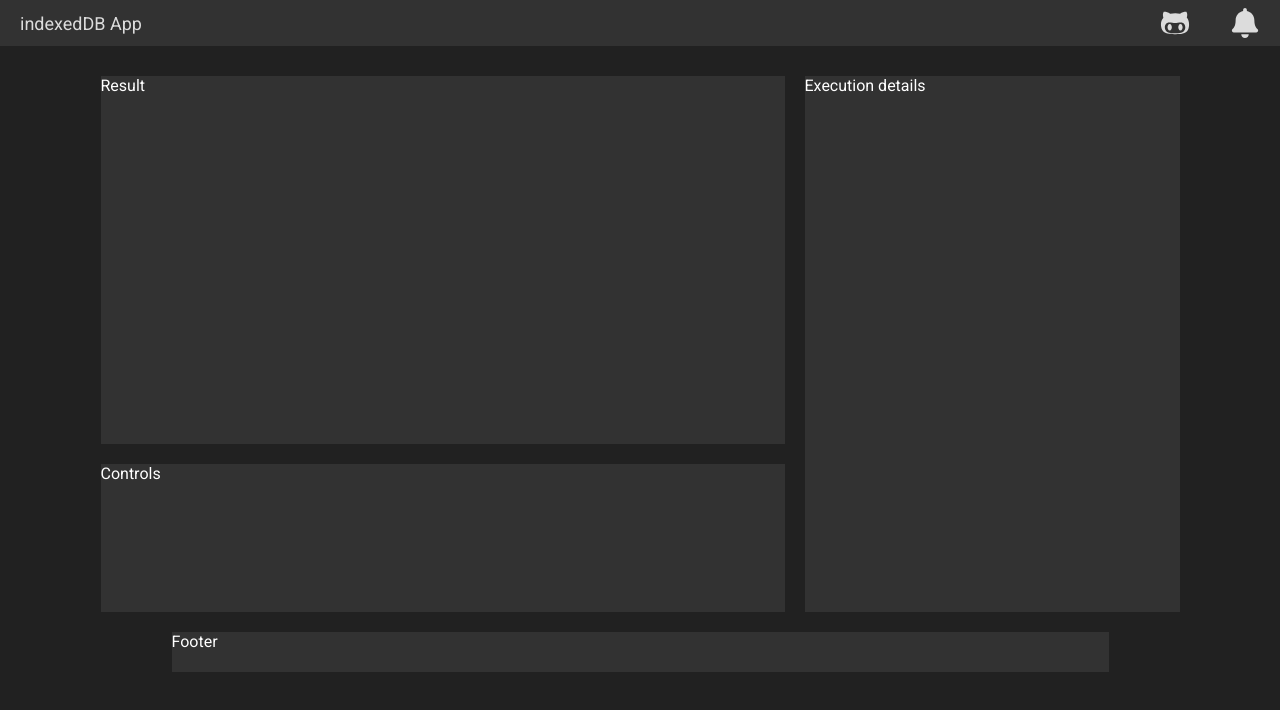
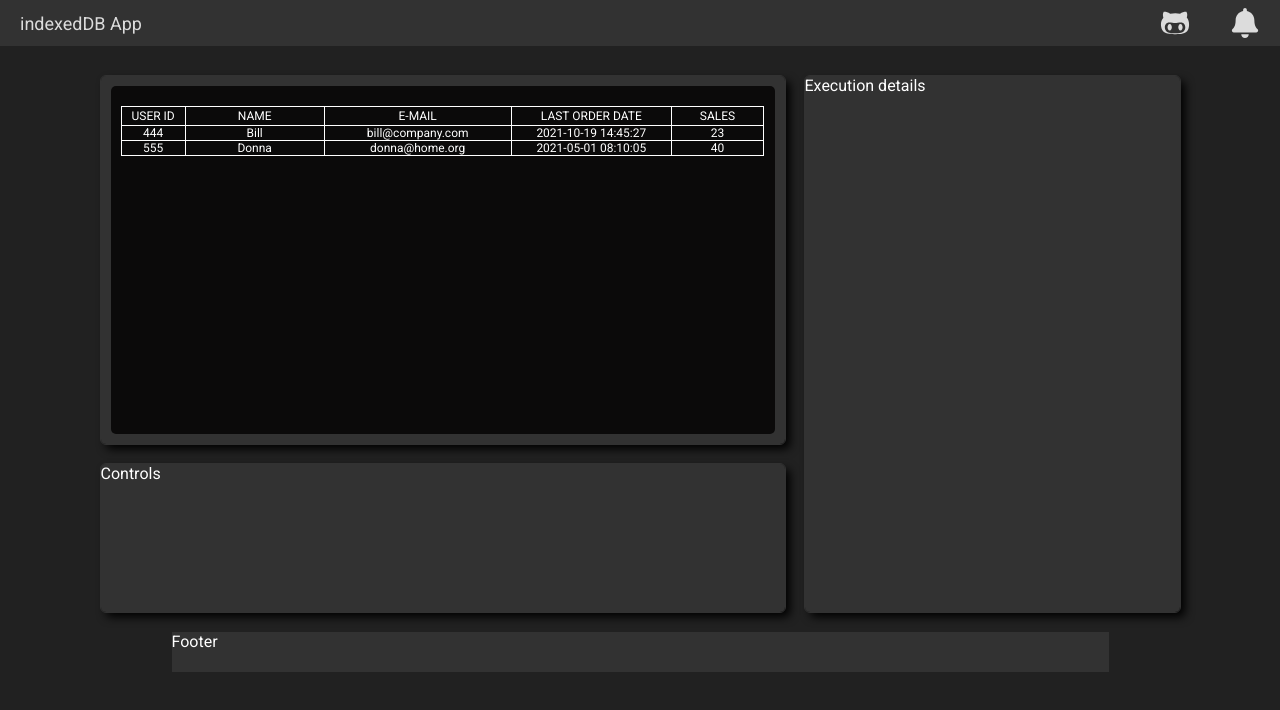
Before and after one commit to rrafaelc/app-ideas-challenge, a React (Create React App) app in the folder beginner/11_first_db_app/: page / in a window 1280 px wide. Shown: the top 710 px of the page. Built offline with nearby package versions, Linux system fonts and the light colour scheme.

Commit message:
Result component design done

```diff
--- a/beginner/11_first_db_app/src/App/index.tsx
+++ b/beginner/11_first_db_app/src/App/index.tsx
@@ -1,5 +1,6 @@
 import Header from '../components/Header';
 import Footer from '../components/Footer';
+import Result from '../components/Result';
 
 import { Container, Main, LeftCenter, RightCenter } from './style';
 
@@ -15,7 +16,7 @@ const App = () => {
 			<Container>
 				<Main>
 					<LeftCenter>
-						<div className='result'>Result</div>
+						<Result />
 						<div className='controls'>Controls</div>
 					</LeftCenter>
 					<RightCenter>Execution details</RightCenter>
--- a/beginner/11_first_db_app/src/App/style.ts
+++ b/beginner/11_first_db_app/src/App/style.ts
@@ -22,15 +22,14 @@ export const LeftCenter = styled.div`
 	margin-right: 20px;
 	width: 684px;
 
-	.result {
-		height: 368px;
-		background: #323232;
-	}
-
 	.controls {
 		margin-top: 20px;
 		height: 148px;
 		background: #323232;
+
+		outline: 1px solid #323232;
+		border-radius: 5px;
+		box-shadow: 5px 5px 10px 0 #000;
 	}
 `;
 
@@ -38,4 +37,8 @@ export const RightCenter = styled.div`
 	width: 375px;
 	height: 536px;
 	background: #323232;
+
+	outline: 1px solid #323232;
+	border-radius: 5px;
+	box-shadow: 5px 5px 10px 0 #000;
 `;
--- /dev/null
+++ b/beginner/11_first_db_app/src/components/Result/index.tsx
@@ -0,0 +1,40 @@
+import { Container } from './style';
+
+export default () => (
+	<Container>
+		<div className='result'>
+			<table>
+				<thead>
+					<tr>
+						<td className='userid'>USER ID</td>
+						<td className='name'>NAME</td>
+						<td className='email'>E-MAIL</td>
+						<td className='order'>LAST ORDER DATE</td>
+						<td className='sales'>SALES</td>
+					</tr>
+				</thead>
+				<tbody>
+					<tr>
+						<td>444</td>
+						<td>Bill</td>
+						<td>bill@company.com</td>
+						<td>2021-10-19 14:45:27</td>
+						<td>23</td>
+					</tr>
+					<tr>
+						<td>555</td>
+						<td>Donna</td>
+						<td>donna@home.org</td>
+						<td>2021-05-01 08:10:05</td>
+						<td>40</td>
+					</tr>
+				</tbody>
+				{/* <thead>
+					<tr>
+						<td className='norows'>No rows to display</td>
+					</tr>
+				</thead> */}
+			</table>
+		</div>
+	</Container>
+);
--- /dev/null
+++ b/beginner/11_first_db_app/src/components/Result/style.ts
@@ -0,0 +1,55 @@
+import styled from 'styled-components';
+
+export const Container = styled.div`
+	height: 368px;
+	padding: 10px;
+	background: #323232;
+
+	outline: 1px solid #323232;
+	border-radius: 5px;
+	box-shadow: 5px 5px 10px 0 #000;
+
+	.result {
+		height: 100%;
+		background-color: #0b0a0a;
+		border-radius: 5px;
+		padding: 20px 10px;
+		/* visibility: hidden; */
+
+		table {
+			border-collapse: collapse;
+			text-align: center;
+			font-size: 12px;
+		}
+
+		tr {
+			.userid {
+				padding: 2px 10px;
+			}
+			.name {
+				padding: 2px 52px;
+			}
+			.email {
+				padding: 2px 74px;
+			}
+			.order {
+				padding: 2px 29px;
+			}
+			.sales {
+				padding: 2px 28px;
+			}
+			.norows {
+				padding: 2px 12px;
+			}
+		}
+
+		td {
+			border: 1px solid #fff;
+			border-right: 0;
+
+			&:last-child {
+				border-right: 1px solid #fff;
+			}
+		}
+	}
+`;
```
